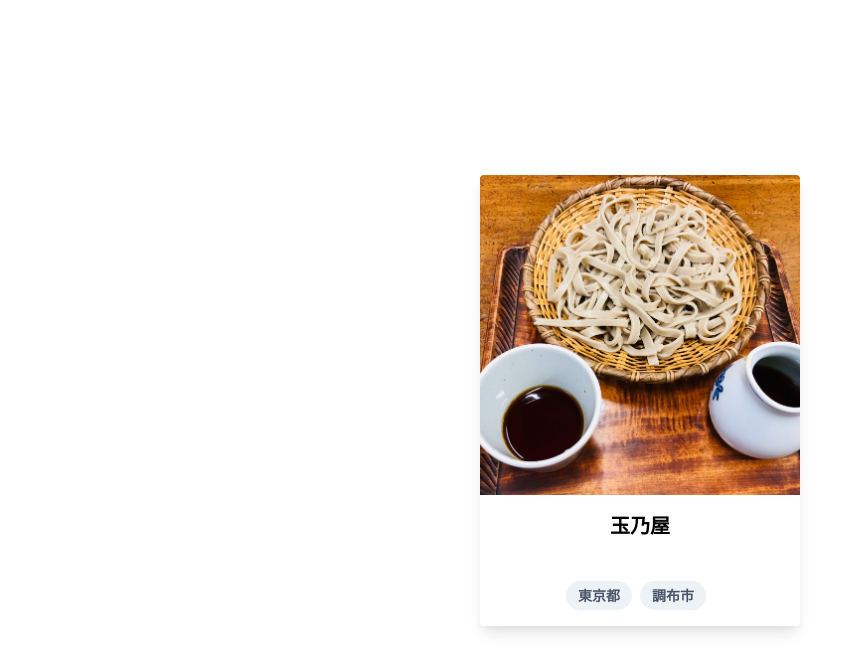
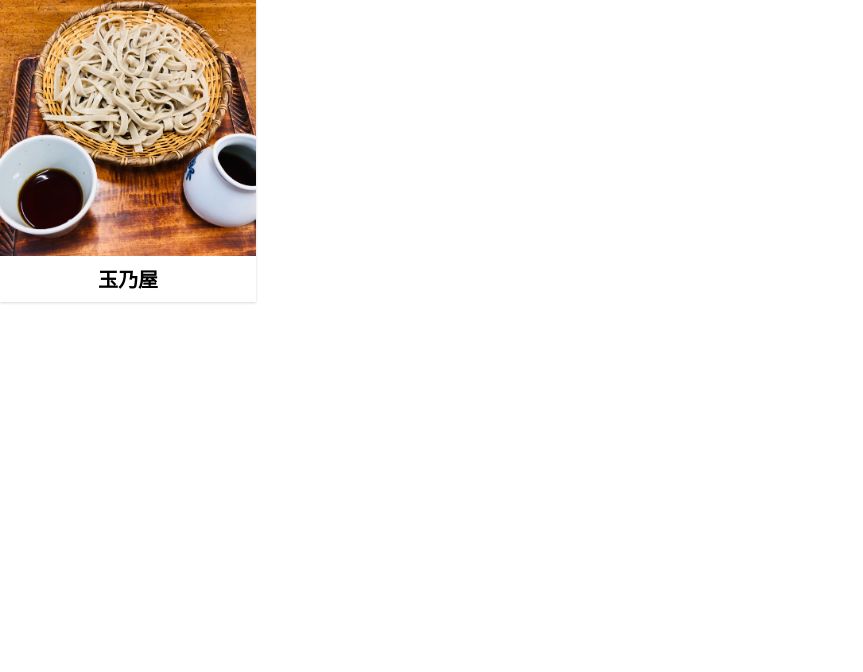
Before and after one commit to ryuhei4k9/373soba, a Nuxt app: page / in a window 1280 px wide. Shown: the top 672 px of the page, without its empty margins (0-863 px from the left). Built offline with nearby package versions, Linux system fonts and the light colour scheme.

Commit message:
make my card

```diff
--- a/pages/index.vue
+++ b/pages/index.vue
@@ -1,23 +1,13 @@
 <template>
   <div class="container">
-    <div class="max-w-xs rounded overflow-hidden shadow-lg">
+    <div class="w-64 shadow">
       <img
-        class="w-full"
+        class="object-cover w-full"
         src="~/assets/images/tamanoya.jpg"
-        alt="Sunset in the mountains"
+        alt="玉乃屋"
       />
-      <div class="px-6 py-4">
-        <div class="font-bold text-xl mb-2">玉乃屋</div>
-      </div>
-      <div class="px-6 py-4">
-        <span
-          class="inline-block bg-gray-200 rounded-full px-3 py-1 text-sm font-semibold text-gray-700 mr-2"
-          >東京都</span
-        >
-        <span
-          class="inline-block bg-gray-200 rounded-full px-3 py-1 text-sm font-semibold text-gray-700 mr-2"
-          >調布市</span
-        >
+      <div>
+        <p class="font-bold text-xl text-center py-2">玉乃屋</p>
       </div>
     </div>
   </div>
@@ -29,13 +19,8 @@ export default {
 }
 </script>
 
-<style>
+<style scoped>
 .container {
-  margin: 0 auto;
-  min-height: 100vh;
-  display: flex;
-  justify-content: center;
-  align-items: center;
-  text-align: center;
+  font-family: 'Noto Sans JP', sans-serif;
 }
 </style>
```
